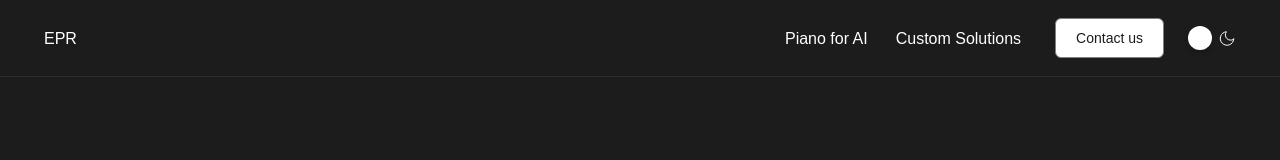
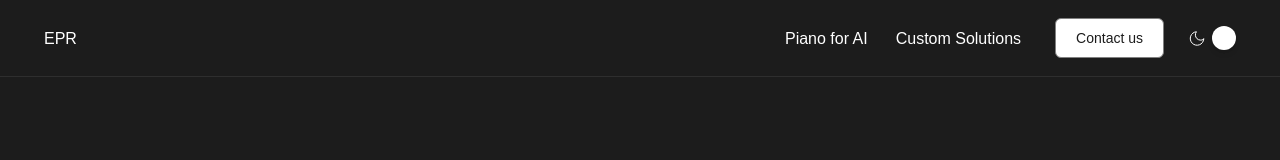
Before and after one commit to Nospoko/epr-landing, a Next.js app in the folder algrtm/: page / in a window 1280 px wide. Shown: the top 160 px of the page. Built offline with nearby package versions, Linux system fonts and the light colour scheme.

Commit message:
toggle button refactored

```diff
--- a/algrtm/src/components/shared/ThemeToggle.js
+++ b/algrtm/src/components/shared/ThemeToggle.js
@@ -27,22 +27,22 @@ const ThemeToggle = () => {
         onClick={() => setDarkMode(!darkMode)}
       >
         {darkMode ? (
-          <div
-            className="bg-neutralLight-neutral10 dark:bg-neutralLight-neutral100 w-6 h-6 rounded-full shadow-md transform transition-transform duration-300"
-            style={{ left: "2px" }}
-          ></div>
+          <>
+            <Image src="/moon.svg" width={18} height={18} alt="Moon icon" />
+            <div
+              className="bg-neutralLight-neutral10 dark:bg-neutralLight-neutral100 w-6 h-6 rounded-full shadow-md transition-transform duration-500"
+              style={{ left: "2px", transitionProperty: "left" }}
+            ></div>
+          </>
         ) : (
-          <div
-            className="bg-neutralLight-neutral10 dark:bg-neutralLight-neutral100 w-6 h-6 rounded-full shadow-md transform transition-transform duration-300"
-            style={{ right: "2px" }}
-          ></div>
+          <>
+            <div
+              className="bg-neutralLight-neutral10 dark:bg-neutralLight-neutral100 w-6 h-6 rounded-full shadow-md transition-transform duration-500"
+              style={{ right: "2px", transitionProperty: "right" }}
+            ></div>
+            <Image src="/sun.svg" width={18} height={18} alt="Sun icon" />
+          </>
         )}
-        <Image
-          src={darkMode ? "/moon.svg" : "/sun.svg"}
-          width={18}
-          height={18}
-          alt={darkMode ? "Moon icon" : "Sun icon"}
-        />
       </div>
     </div>
   );
```
